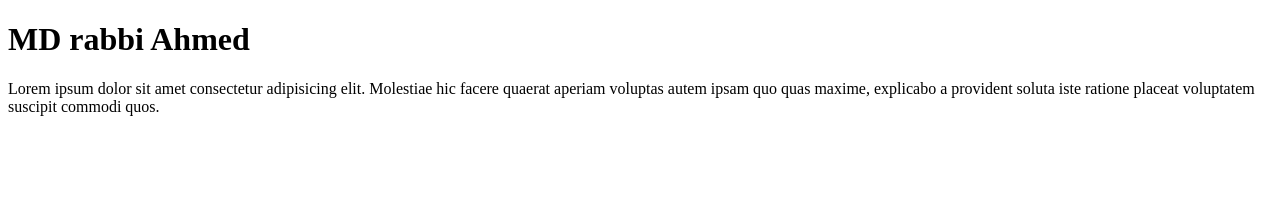
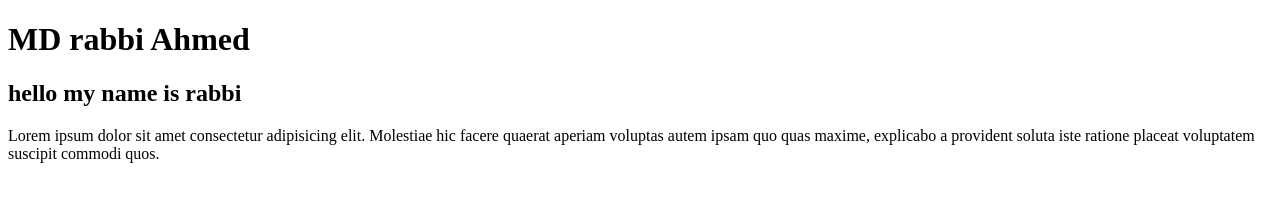
Before and after one commit to rabbiahmed1/frist-projet, a plain HTML site: page index.html in a window 1280 px wide. Drawn offline with Linux system fonts and the light colour scheme.

Commit message:
Update index.html

```diff
--- a/index.html
+++ b/index.html
@@ -8,6 +8,7 @@
 </head>
 <body>
     <h1>MD rabbi Ahmed</h1>
+    <h2> hello my name is rabbi</h2>
     <p>Lorem ipsum dolor sit amet consectetur adipisicing elit. Molestiae hic facere quaerat aperiam voluptas autem ipsam quo quas maxime, explicabo a provident soluta iste ratione placeat voluptatem suscipit commodi quos.</p>
 </body>
 </html>
```
